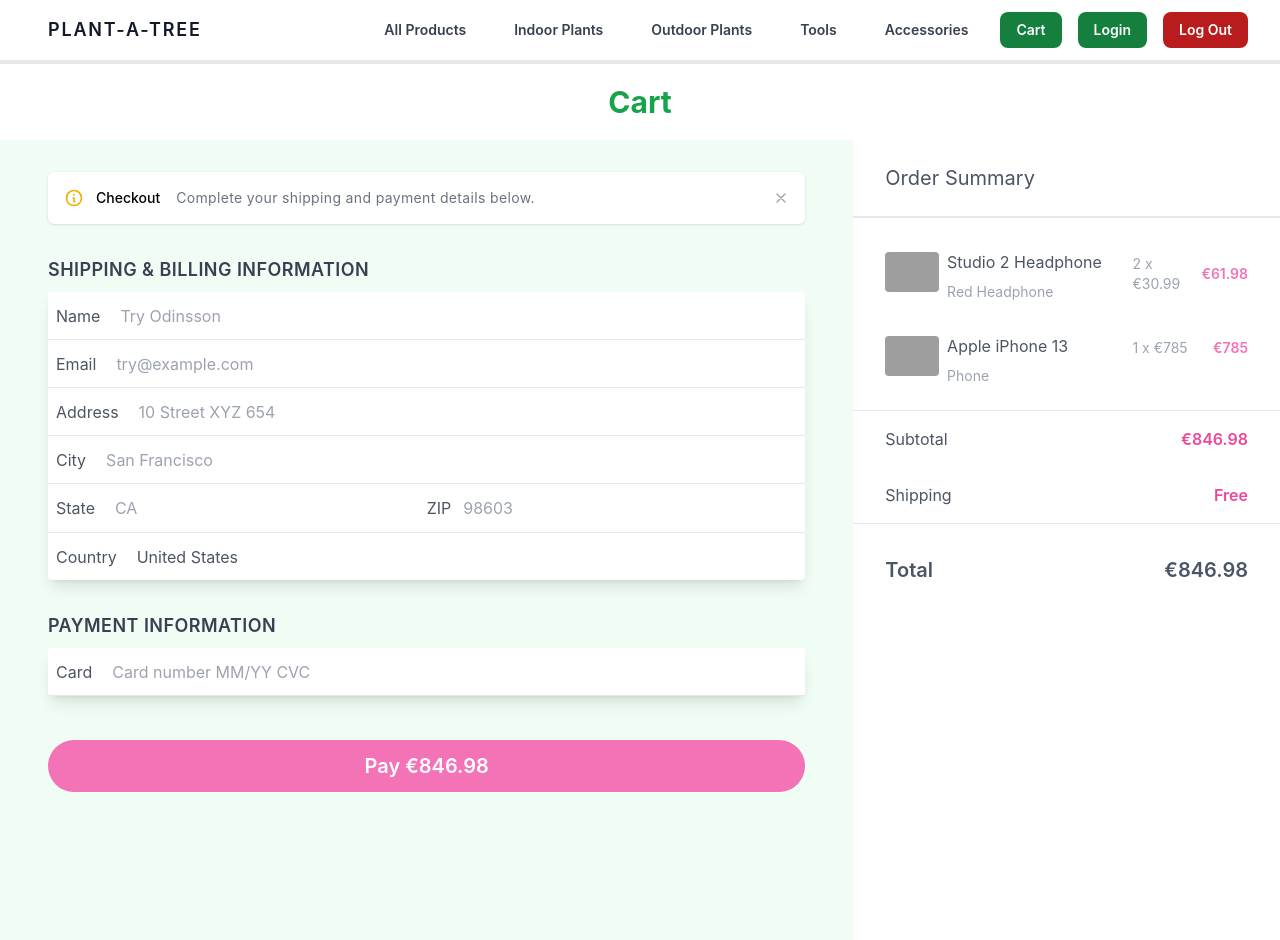
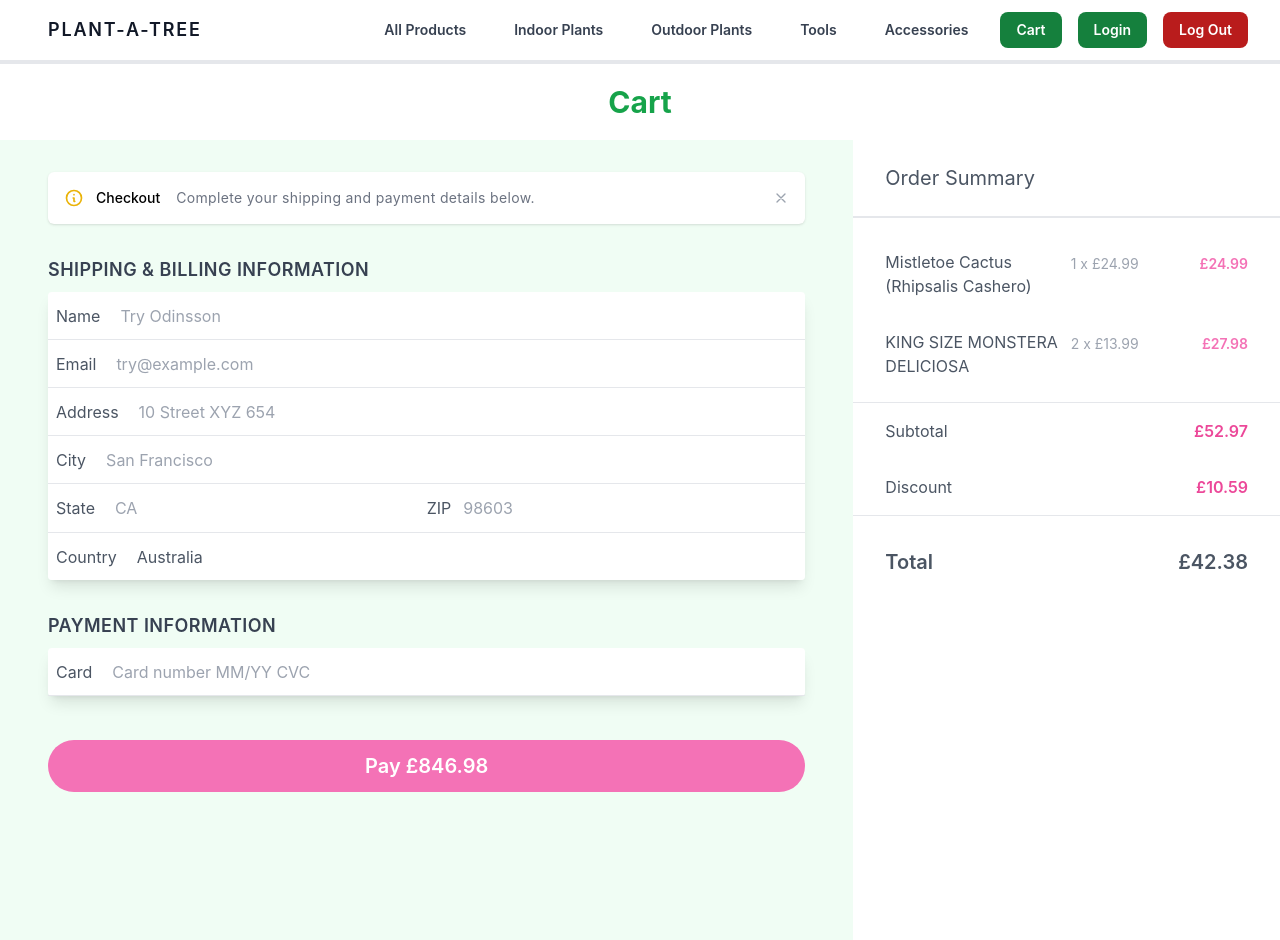
Before and after one commit to aamirmabs/java-react-ecommerce-store, a React (Create React App) app in the folder frontend/: page /cart in a window 1280 px wide. Built offline with nearby package versions, Linux system fonts and the light colour scheme; grey boxes are pictures that could not be loaded.

Commit message:
cart frontend rendered based on cart state

```diff
--- a/frontend/src/components/Cart.js
+++ b/frontend/src/components/Cart.js
@@ -1,8 +1,34 @@
-import React, { useContext } from "react";
+import React, { useState } from "react";
 import { useCart } from "./../contexts/CartContext";
+import CartItem from "./CartItem";
+
+const round = (value) => {
+  return parseFloat(value).toFixed(2);
+};
 
 function Cart() {
-  const { cartItems, cartContextFunction } = useCart();
+  const { itemsInCart, setItemsInCart } = useCart();
+  const [checkoutState, setCheckoutState] = useState({ total: 0, discount: 0 });
+
+  // calculating total price and discount if applicable
+  let totalPrice = 0;
+  let discount = 0;
+
+  const keys = Object.keys(itemsInCart);
+  keys.forEach((key) => {
+    console.log(itemsInCart[key].name);
+    totalPrice += itemsInCart[key].quantity * itemsInCart[key].unitPrice;
+  });
+
+  totalPrice = round(totalPrice);
+
+  if (totalPrice > 49.99) {
+    discount = round(totalPrice * 0.2);
+  } else {
+    discount = 0;
+  }
+
+  console.log(totalPrice);
 
   return (
     <div>
@@ -55,7 +81,7 @@ function Cart() {
             </div>
           </div>
           <div className="rounded-md">
-            <form id="payment-form" method="POST" action>
+            <form id="payment-form" method="POST">
               <section>
                 <h2 className="uppercase tracking-wide text-lg font-semibold text-gray-700 my-2">
                   Shipping &amp; Billing Information
@@ -146,9 +172,7 @@ function Cart() {
                         <option value="ES">Spain</option>
                         <option value="TN">Tunisia</option>
                         <option value="GB">United Kingdom</option>
-                        <option value="US" selected="selected">
-                          United States
-                        </option>
+                        <option value="US">United States</option>
                       </select>
                     </div>
                   </label>
@@ -175,7 +199,7 @@ function Cart() {
             </section>
           </div>
           <button className="submit-button px-4 py-3 rounded-full bg-pink-400 text-white focus:ring focus:outline-none w-full text-xl font-semibold transition-colors">
-            Pay €846.98
+            Pay £846.98
           </button>
         </div>
         <div className="col-span-1 bg-white lg:block hidden">
@@ -183,70 +207,30 @@ function Cart() {
             Order Summary
           </h1>
           <ul className="py-6 border-b space-y-6 px-8">
-            <li className="grid grid-cols-6 gap-2 border-b-1">
-              <div className="col-span-1 self-center">
-                <img
-                  src="https://bit.ly/3oW8yej"
-                  alt="Product"
-                  className="rounded w-full"
-                />
-              </div>
-              <div className="flex flex-col col-span-3 pt-2">
-                <span className="text-gray-600 text-md font-semi-bold">
-                  Studio 2 Headphone
-                </span>
-                <span className="text-gray-400 text-sm inline-block pt-2">
-                  Red Headphone
-                </span>
-              </div>
-              <div className="col-span-2 pt-3">
-                <div className="flex items-center space-x-2 text-sm justify-between">
-                  <span className="text-gray-400">2 x €30.99</span>
-                  <span className="text-pink-400 font-semibold inline-block">
-                    €61.98
-                  </span>
-                </div>
-              </div>
-            </li>
-            <li className="grid grid-cols-6 gap-2 border-b-1">
-              <div className="col-span-1 self-center">
-                <img
-                  src="https://bit.ly/3lCyoSx"
-                  alt="Product"
-                  className="rounded w-full"
-                />
-              </div>
-              <div className="flex flex-col col-span-3 pt-2">
-                <span className="text-gray-600 text-md font-semi-bold">
-                  Apple iPhone 13
-                </span>
-                <span className="text-gray-400 text-sm inline-block pt-2">
-                  Phone
-                </span>
-              </div>
-              <div className="col-span-2 pt-3">
-                <div className="flex items-center space-x-2 text-sm justify-between">
-                  <span className="text-gray-400">1 x €785</span>
-                  <span className="text-pink-400 font-semibold inline-block">
-                    €785
-                  </span>
-                </div>
-              </div>
-            </li>
+            {Object.keys(itemsInCart).map((key) => (
+              <CartItem item={itemsInCart[key]} key={itemsInCart[key].name} />
+            ))}
           </ul>
           <div className="px-8 border-b">
             <div className="flex justify-between py-4 text-gray-600">
               <span>Subtotal</span>
-              <span className="font-semibold text-pink-500">€846.98</span>
+              <span className="font-semibold text-pink-500">£{totalPrice}</span>
             </div>
-            <div className="flex justify-between py-4 text-gray-600">
-              <span>Shipping</span>
-              <span className="font-semibold text-pink-500">Free</span>
-            </div>
+            {discount ? (
+              <div className="flex justify-between py-4 text-gray-600">
+                <span>Discount</span>
+                <span className="font-semibold text-pink-500">£{discount}</span>
+              </div>
+            ) : (
+              <div className="flex justify-between py-4 text-gray-600">
+                <span>Discount</span>
+                <span className="font-semibold text-pink-500">N/A</span>
+              </div>
+            )}
           </div>
           <div className="font-semibold text-xl px-8 flex justify-between py-8 text-gray-600">
             <span>Total</span>
-            <span>€846.98</span>
+            <span>£{round(totalPrice - discount)}</span>
           </div>
         </div>
       </div>
--- /dev/null
+++ b/frontend/src/components/CartItem.js
@@ -0,0 +1,26 @@
+import React from "react";
+
+function CartItem(props) {
+  const { item } = props;
+  return (
+    <li className="grid grid-cols-6 gap-2 border-b-1">
+      <div className="flex flex-col col-span-3 pt-2">
+        <span className="text-gray-600 text-md font-semi-bold">
+          {item.name}
+        </span>
+      </div>
+      <div className="col-span-3 pt-3">
+        <div className="flex items-center space-x-2 text-sm justify-between">
+          <span className="text-gray-400">
+            {item.quantity} x £{item.unitPrice}
+          </span>
+          <span className="text-pink-400 font-semibold inline-block">
+            £{parseFloat(item.quantity * item.unitPrice).toFixed(2)}
+          </span>
+        </div>
+      </div>
+    </li>
+  );
+}
+
+export default CartItem;
--- a/frontend/src/contexts/CartContext.js
+++ b/frontend/src/contexts/CartContext.js
@@ -8,9 +8,14 @@ export function cartContextFunction() {
 
 export const initialCartContextValue = {
   "INDOOR-PLANT-1002": {
-    name: "Mistletoe Cactus (Rhipsalis Cashero) - 15-25cm Height",
+    name: "Mistletoe Cactus (Rhipsalis Cashero)",
     quantity: 1,
     unitPrice: 24.99,
+  },
+  "OUTDOOR-PLANT-1002": {
+    name: "KING SIZE MONSTERA DELICIOSA",
+    quantity: 2,
+    unitPrice: 13.99,
   },
 };
 
```
